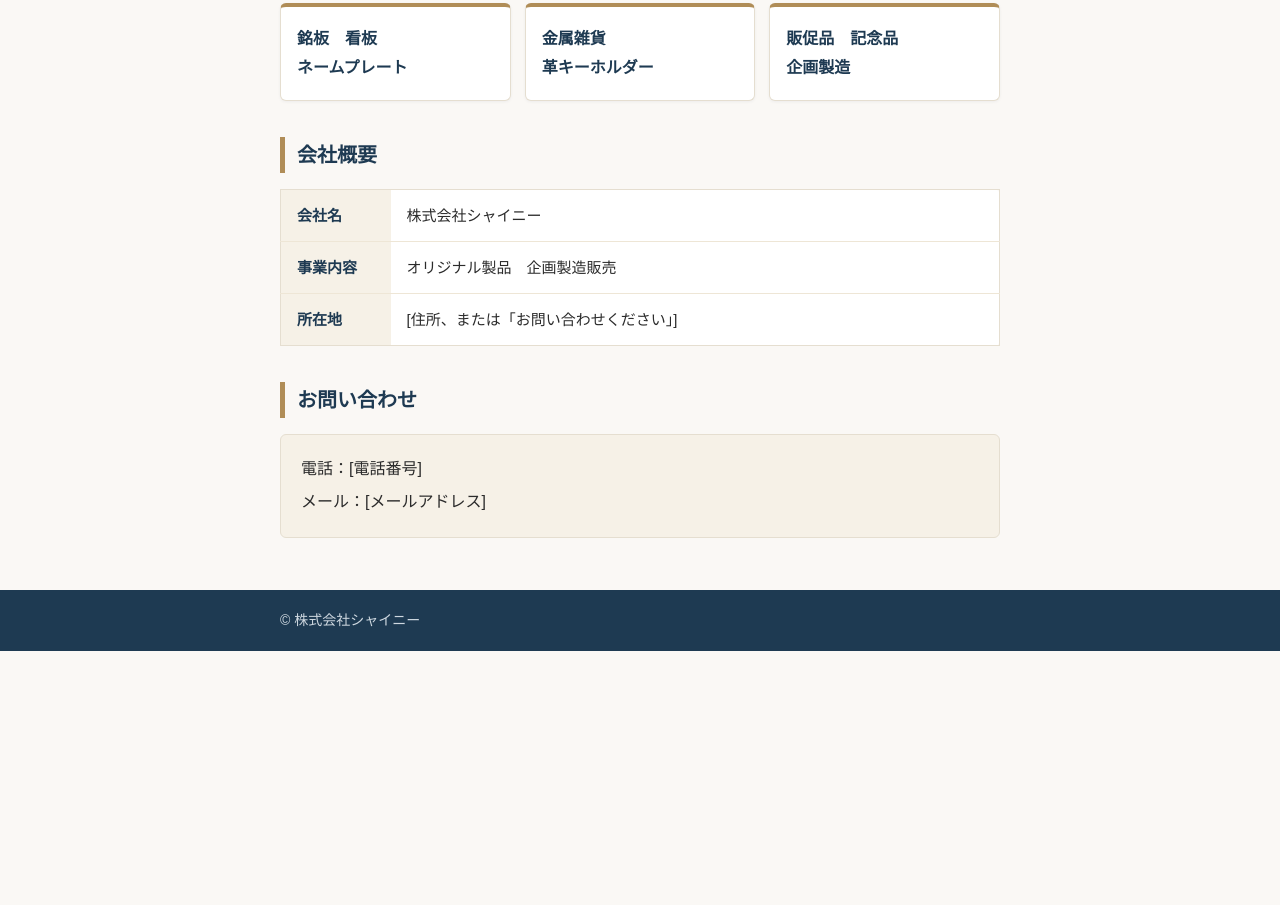
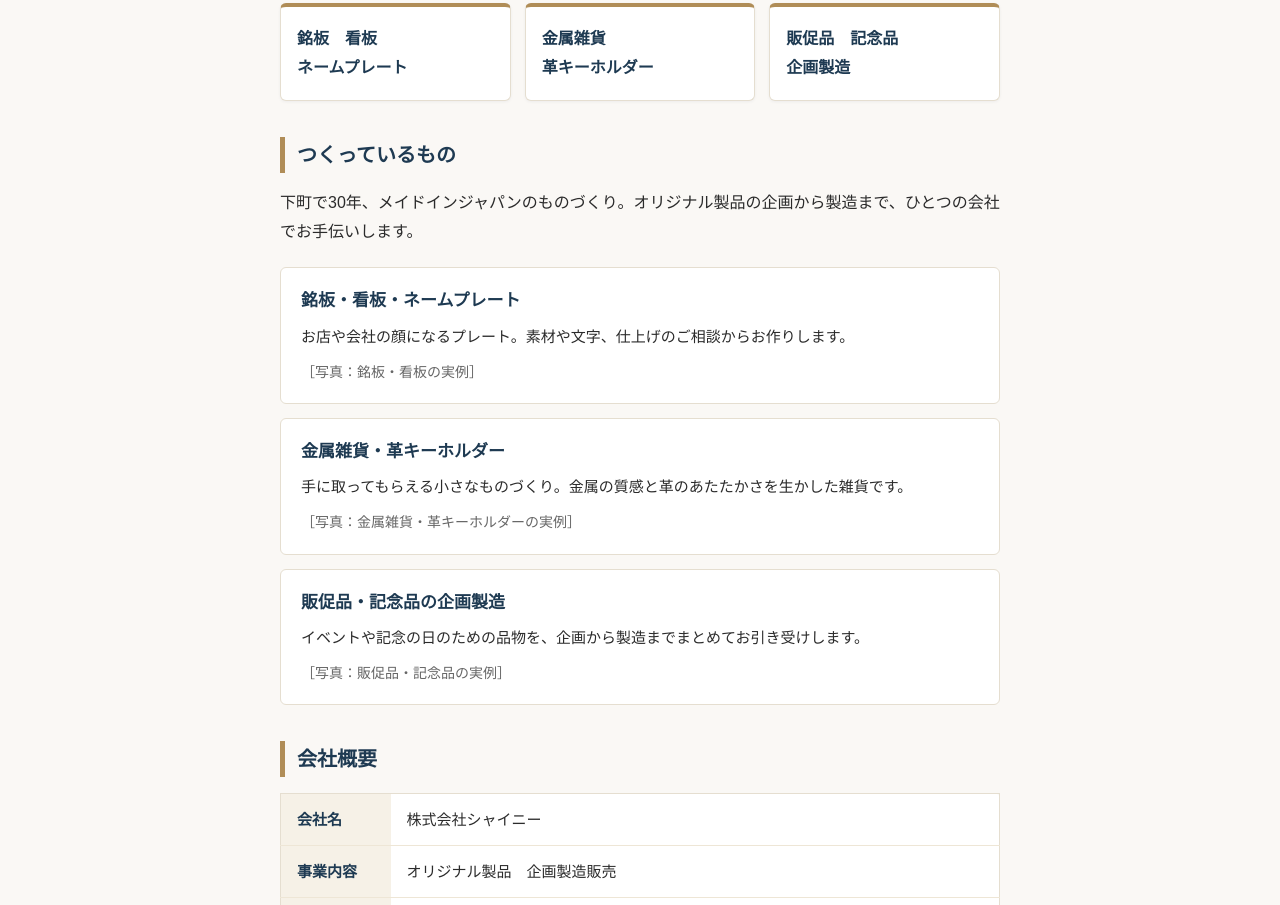
Before and after one commit to shiny198963-shine/shiny198963-shine, a plain HTML site: page index.html in a window 1280 px wide. Shown: the part 332-1237 px from the top of the page. Before the commit the page ends 983 px from the top, so only its background shows below. Drawn offline with Linux system fonts and the light colour scheme.

Commit message:
中身を追加：「つくっているもの」製品紹介セクション（写真は後から差し替え）

```diff
--- a/index.html
+++ b/index.html
@@ -26,6 +26,11 @@ th{width:110px;color:#1e3a52;background:#f6f1e7;font-weight:bold;white-space:now
 tr:last-child th,tr:last-child td{border-bottom:none}
 .contact{background:#f6f1e7;border:1px solid #e5ded0;border-radius:6px;padding:16px 20px}
 .contact p{margin:4px 0}
+.intro{font-size:16px;margin:0 0 20px}
+.detail{background:#fff;border:1px solid #e5ded0;border-radius:6px;padding:18px 20px;margin:0 0 14px}
+.detail h3{margin:0 0 6px;font-size:17px;color:#1e3a52}
+.detail p{margin:0;font-size:15px}
+.detail .photo{margin:10px 0 0;color:#666;font-size:14px}
 footer{background:#1e3a52;color:#cfd8e0;margin-top:44px}
 footer .wrap{padding-top:18px;padding-bottom:18px;font-size:14px}
 footer p{margin:0}
@@ -49,6 +54,23 @@ footer p{margin:0}
 <div class="card">金属雑貨<br>革キーホルダー</div>
 <div class="card">販促品　記念品<br>企画製造</div>
 </div>
+<h2>つくっているもの</h2>
+<p class="intro">下町で30年、メイドインジャパンのものづくり。オリジナル製品の企画から製造まで、ひとつの会社でお手伝いします。</p>
+<div class="detail">
+<h3>銘板・看板・ネームプレート</h3>
+<p>お店や会社の顔になるプレート。素材や文字、仕上げのご相談からお作りします。</p>
+<p class="photo">［写真：銘板・看板の実例］</p>
+</div>
+<div class="detail">
+<h3>金属雑貨・革キーホルダー</h3>
+<p>手に取ってもらえる小さなものづくり。金属の質感と革のあたたかさを生かした雑貨です。</p>
+<p class="photo">［写真：金属雑貨・革キーホルダーの実例］</p>
+</div>
+<div class="detail">
+<h3>販促品・記念品の企画製造</h3>
+<p>イベントや記念の日のための品物を、企画から製造までまとめてお引き受けします。</p>
+<p class="photo">［写真：販促品・記念品の実例］</p>
+</div>
 <h2>会社概要</h2>
 <table>
 <tr><th>会社名</th><td>株式会社シャイニー</td></tr>
```
